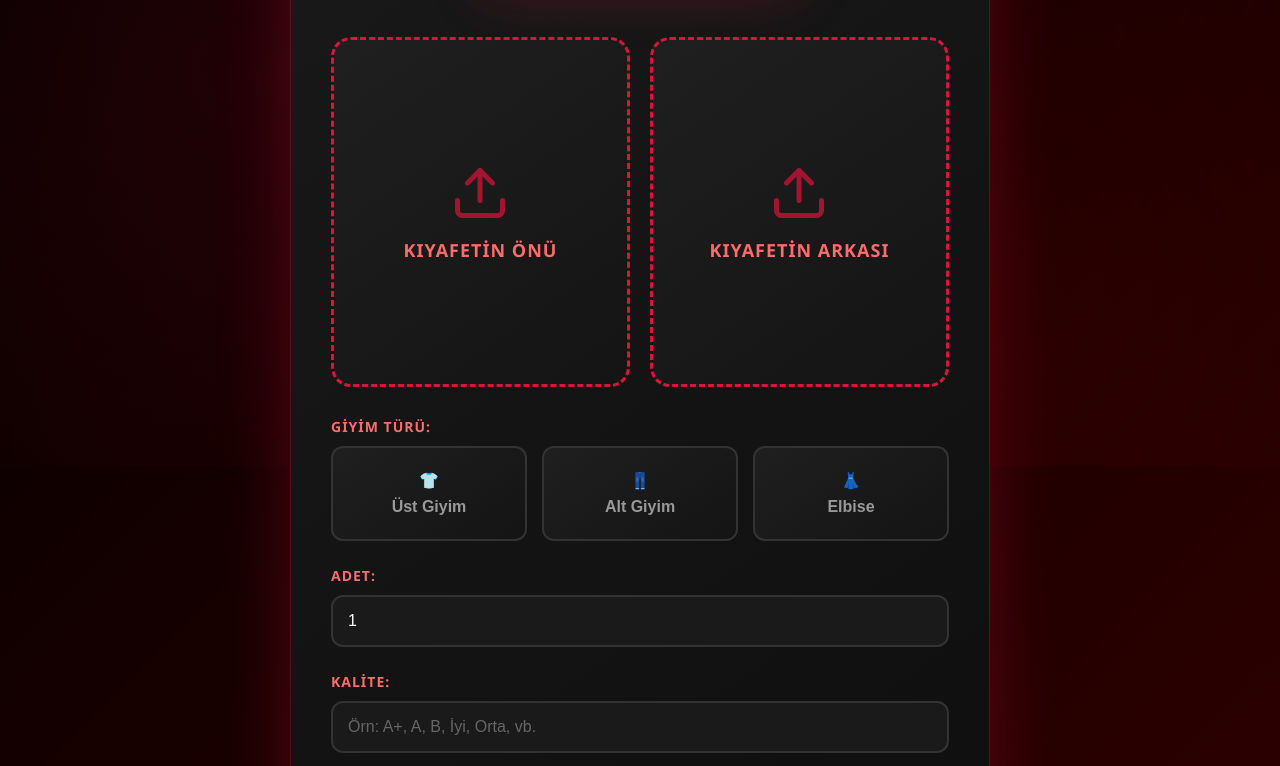
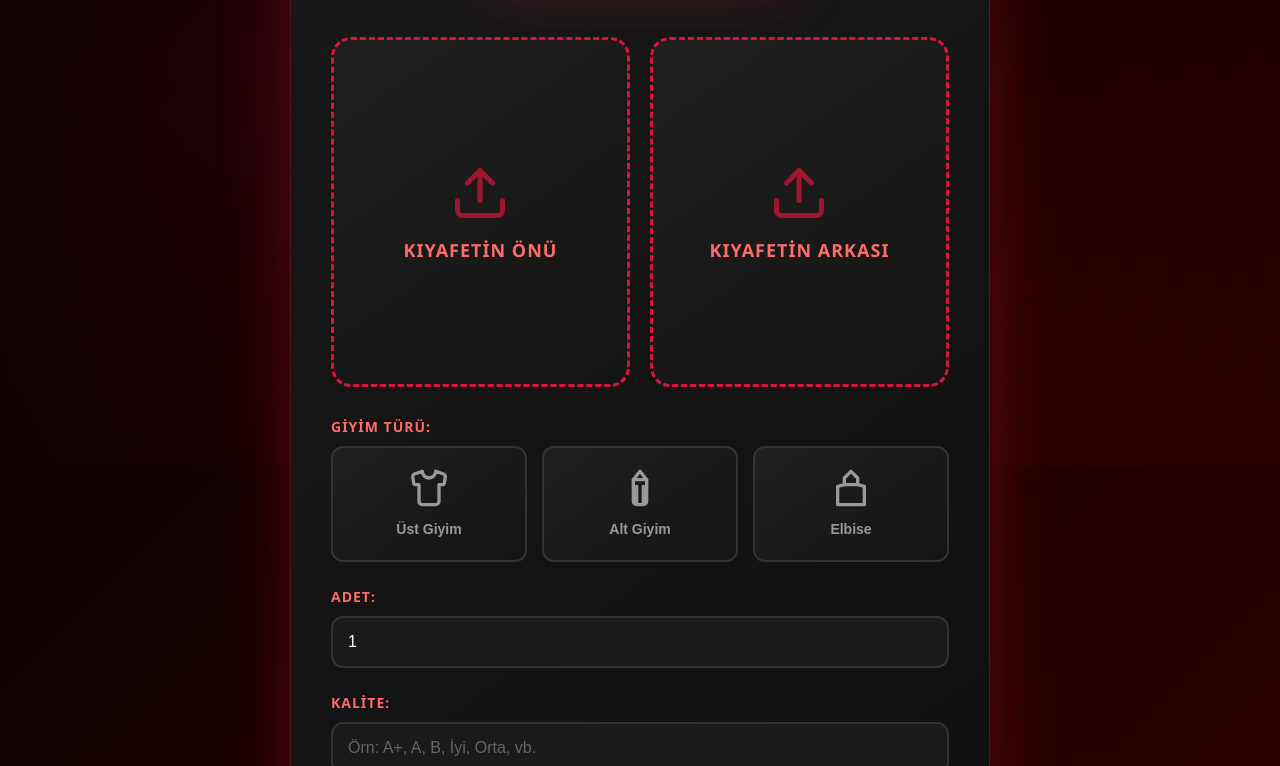
Before and after one commit to Semsetido/ai-giyim-mankeni, a plain HTML site: page index.html in a window 1280 px wide. Shown: the part 334-1100 px from the top of the page. Drawn offline with Linux system fonts and the light colour scheme.

Commit message:
Replace emoji icons with SVG icons for clothing types

```diff
--- a/index.html
+++ b/index.html
@@ -211,7 +211,7 @@
             padding: 20px 15px;
             border: 2px solid #333;
             border-radius: 12px;
-            font-size: 16px;
+            font-size: 14px;
             font-weight: 600;
             cursor: pointer;
             transition: all 0.3s cubic-bezier(0.4, 0, 0.2, 1);
@@ -219,6 +219,26 @@
             color: #999;
             text-align: center;
             line-height: 1.6;
+            display: flex;
+            flex-direction: column;
+            align-items: center;
+            gap: 10px;
+        }
+
+        .giyim-icon {
+            width: 40px;
+            height: 40px;
+            stroke: #999;
+            transition: all 0.3s;
+        }
+
+        .giyim-btn:hover .giyim-icon {
+            stroke: #ff6b6b;
+            transform: scale(1.1);
+        }
+
+        .giyim-btn.active .giyim-icon {
+            stroke: white;
         }
 
         .giyim-btn:hover {
@@ -499,13 +519,26 @@
             <label>Giyim Türü:</label>
             <div class="giyim-grid">
                 <button type="button" class="giyim-btn" id="ustGiyimBtn" data-value="Üst Giyim">
-                    👕<br>Üst Giyim
+                    <svg class="giyim-icon" viewBox="0 0 24 24" fill="none" stroke-width="2" stroke-linecap="round" stroke-linejoin="round">
+                        <path d="M20.38 3.46L16 2a4 4 0 01-8 0L3.62 3.46a2 2 0 00-1.34 2.23l.58 3.47a1 1 0 00.99.84H6v10c0 1.1.9 2 2 2h8a2 2 0 002-2V10h2.15a1 1 0 00.99-.84l.58-3.47a2 2 0 00-1.34-2.23z"></path>
+                    </svg>
+                    <span>Üst Giyim</span>
                 </button>
                 <button type="button" class="giyim-btn" id="altGiyimBtn" data-value="Alt Giyim">
-                    👖<br>Alt Giyim
+                    <svg class="giyim-icon" viewBox="0 0 24 24" fill="none" stroke-width="2" stroke-linecap="round" stroke-linejoin="round">
+                        <path d="M12 2L8 7v13a2 2 0 002 2h4a2 2 0 002-2V7l-4-5z"></path>
+                        <path d="M8 7h8"></path>
+                        <path d="M10 11v10"></path>
+                        <path d="M14 11v10"></path>
+                    </svg>
+                    <span>Alt Giyim</span>
                 </button>
                 <button type="button" class="giyim-btn" id="elbiseBtn" data-value="Elbise">
-                    👗<br>Elbise
+                    <svg class="giyim-icon" viewBox="0 0 24 24" fill="none" stroke-width="2" stroke-linecap="round" stroke-linejoin="round">
+                        <path d="M12 2L8 6v4l-4 1v11h16V11l-4-1V6l-4-4z"></path>
+                        <path d="M8 10h8"></path>
+                    </svg>
+                    <span>Elbise</span>
                 </button>
             </div>
         </div>
```
